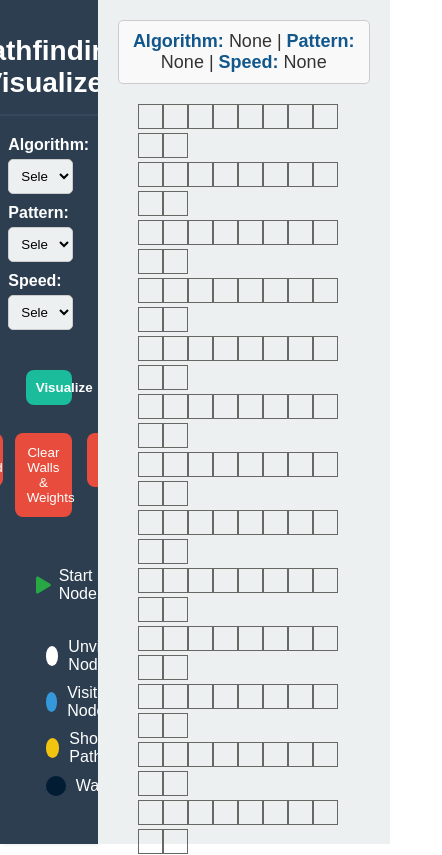
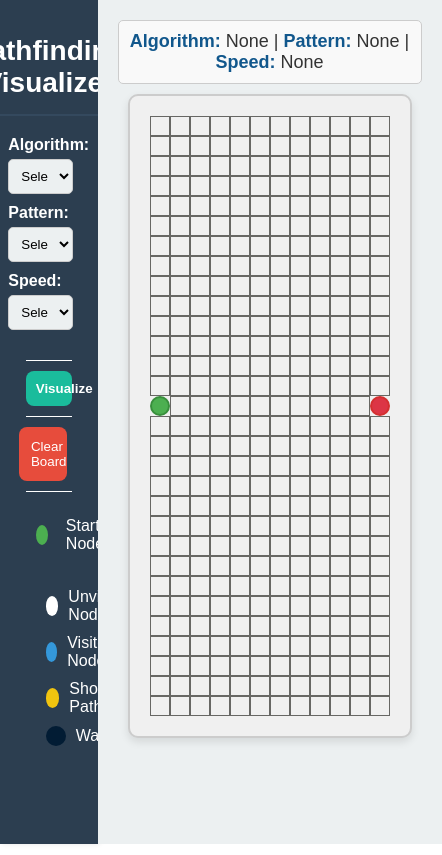
Before and after one commit to Naval1704/pathfinding_visualizer, a React (Create React App) app: page / in a window 390 px wide. Shown: the top 855 px of the page, 442 px wide, since content can reach past the window. Built offline with nearby package versions, Linux system fonts and the light colour scheme.

Commit message:
Ui upated, added animations, added walls bulding functions and other functionalities

```diff
--- a/src/App.js
+++ b/src/App.js
@@ -1,15 +1,22 @@
-import React, { useState } from "react";
-import { FaPlay, FaStop } from "react-icons/fa";
+import React, { useState, useRef } from "react";
+// import { FaPlay, FaStop } from "react-icons/fa";
 import Grid from "./pathfinding_visualizer/grid";
 
 function App() {
   const [algorithm, setAlgorithm] = useState("");
   const [pattern, setPattern] = useState("");
   const [speed, setSpeed] = useState("");
+  const gridRef = useRef(null);
+
+  const handleClearBoard = () => {
+    if (gridRef.current) {
+      gridRef.current.clearBoard();
+    }
+  };
 
   return (
     <div className="App">
-       <div className="left-column">
+      <div className="left-column">
         <h1 className="app-title">Pathfinding Visualizer</h1>
 
         {/* Dropdown for algorithms and pattern selections */}
@@ -83,15 +90,7 @@ function App() {
 
         <div className="remove-patterns">
           <div className="clear-board">
-            <button>Clear Board</button>
-          </div>
-
-          <div className="clear-walls-weights">
-            <button>Clear Walls & Weights</button>
-          </div>
-
-          <div className="clear-path">
-            <button>Clear Path</button>
+            <button onClick={handleClearBoard}>Clear Board</button>
           </div>
         </div>
 
@@ -99,12 +98,14 @@ function App() {
 
         <div className="node-icons">
           <div className="start-node">
-            <FaPlay />
+            {/* <FaPlay /> */}
+            <div className="color green"></div>
             <span>Start Node</span>
           </div>
 
           <div className="end-node">
-            <FaStop />
+            {/* <FaStop /> */}
+            <div className="color red"></div>
             <span>End Node</span>
           </div>
         </div>
@@ -135,7 +136,7 @@ function App() {
             <strong>Algorithm:</strong> {algorithm || "None"} | <strong>Pattern:</strong> {pattern || "None"} | <strong>Speed:</strong> {speed || "None"}
           </p>
         </div>
-        <Grid algorithm={algorithm} pattern={pattern} speed={speed} />
+        <Grid ref={gridRef} algorithm={algorithm} pattern={pattern} speed={speed} />
       </div>
     </div>
   );
--- a/src/algorithms/dijkstra.js
+++ b/src/algorithms/dijkstra.js
@@ -0,0 +1,66 @@
+// Performs Dijkstra's algorithm; returns *all* nodes in the order
+// in which they were visited. Also makes nodes point back to their
+// previous node, effectively allowing us to compute the shortest path
+// by backtracking from the finish node.
+export function dijkstra(grid, startNode, finishNode) {
+    const visitedNodesInOrder = [];
+    startNode.distance = 0;
+    const unvisitedNodes = getAllNodes(grid);
+    while (!!unvisitedNodes.length) {
+      sortNodesByDistance(unvisitedNodes);
+      const closestNode = unvisitedNodes.shift();
+      // If we encounter a wall, we skip it.
+      if (closestNode.isWall) continue;
+      // If the closest node is at a distance of infinity,
+      // we must be trapped and should therefore stop.
+      if (closestNode.distance === Infinity) return visitedNodesInOrder;
+      closestNode.isVisited = true;
+      visitedNodesInOrder.push(closestNode);
+      if (closestNode === finishNode) return visitedNodesInOrder;
+      updateUnvisitedNeighbors(closestNode, grid);
+    }
+  }
+
+  function sortNodesByDistance(unvisitedNodes) {
+    unvisitedNodes.sort((nodeA, nodeB) => nodeA.distance - nodeB.distance);
+  }
+
+  function updateUnvisitedNeighbors(node, grid) {
+    const unvisitedNeighbors = getUnvisitedNeighbors(node, grid);
+    for (const neighbor of unvisitedNeighbors) {
+      neighbor.distance = node.distance + 1;
+      neighbor.previousNode = node;
+    }
+  }
+
+  function getUnvisitedNeighbors(node, grid) {
+    const neighbors = [];
+    const {col, row} = node;
+    if (row > 0) neighbors.push(grid[row - 1][col]);
+    if (row < grid.length - 1) neighbors.push(grid[row + 1][col]);
+    if (col > 0) neighbors.push(grid[row][col - 1]);
+    if (col < grid[0].length - 1) neighbors.push(grid[row][col + 1]);
+    return neighbors.filter(neighbor => !neighbor.isVisited);
+  }
+
+  function getAllNodes(grid) {
+    const nodes = [];
+    for (const row of grid) {
+      for (const node of row) {
+        nodes.push(node);
+      }
+    }
+    return nodes;
+  }
+
+  // Backtracks from the finishNode to find the shortest path.
+  // Only works when called *after* the dijkstra method above.
+  export function getNodesInShortestPathOrder(finishNode) {
+    const nodesInShortestPathOrder = [];
+    let currentNode = finishNode;
+    while (currentNode !== null) {
+      nodesInShortestPathOrder.unshift(currentNode);
+      currentNode = currentNode.previousNode;
+    }
+    return nodesInShortestPathOrder;
+  }
--- a/src/index.css
+++ b/src/index.css
@@ -65,8 +65,6 @@ body {
   margin-bottom: 10px;
   display: flex;
   flex-direction: column;
-  /* align-items: center; */
-  /* text-align: center; */
   align-items: flex-start;
   width: 80%;
 }
@@ -100,7 +98,6 @@ body {
   border-radius: 8px;
   cursor: pointer;
   transition: background-color 0.3s ease, transform 0.3s ease;
-  margin-bottom: 8px;
 }
 
 .visualize-button:hover {
@@ -112,9 +109,7 @@ body {
   display: flex;
 }
 
-.clear-board button,
-.clear-walls-weights button,
-.clear-path button {
+.clear-board button {
   width: 80%;
   padding: 12px;
   background-color: #e74c3c;
@@ -123,12 +118,9 @@ body {
   border-radius: 8px;
   cursor: pointer;
   transition: background-color 0.3s ease, transform 0.3s ease;
-  margin-bottom: 15px;
 }
 
-.clear-board button:hover,
-.clear-walls-weights button:hover,
-.clear-path button:hover {
+.clear-board button:hover {
   background-color: #c0392b;
   transform: scale(1.05);
 }
@@ -185,6 +177,13 @@ body {
   font-size: 14px;
 }
 
+.color.green{
+  background-color: #4caf50;
+}
+
+.color.red{
+  background-color: #dc3545;
+}
 .color.white {
   background-color: #ffffff;
 }
--- a/src/pathfinding_visualizer/grid.js
+++ b/src/pathfinding_visualizer/grid.js
@@ -1,68 +1,169 @@
 import React, { Component } from "react";
 import "./styles/grid.css";
+import {dijkstra, getNodesInShortestPathOrder} from '../algorithms/dijkstra';
 import Node from "./node";
 
-export default class Grid extends Component {
+const STARTING_ROW = (Math.floor(window.innerHeight / 29) - 1)/2;
+const STARTING_COL = 0;
+
+const TARGET_ROW = (Math.floor(window.innerHeight / 29) - 1)/2;
+const TARGET_COL = Math.floor(window.innerWidth / 32) - 1;
+
+export default class grid extends Component {
   constructor(props) {
     super(props);
     this.state = {
-      nodes: [],
-      startNode: null,
-      targetNode: null,
+      grid: [],
+      mouseIsPressed: false,
+      startNode: { row: STARTING_ROW, col: STARTING_COL },
+      targetNode: { row: TARGET_ROW, col: TARGET_COL },
     };
   }
 
+  // for creating grid
   componentDidMount() {
-    let rows = Math.floor(window.innerHeight / 35);
-    let cols = Math.floor(window.innerWidth / 37);
-    const nodes = [];
+    const grid = this.getInitialGrid();
+    this.setState({ grid });
+  }
+
+  getInitialGrid = () => {
+    const { startNode, targetNode } = this.state;
+    const grid = [];
+    const rows = Math.floor(window.innerHeight / 28);
+    const cols = Math.floor(window.innerWidth / 32);
     for (let row = 0; row < rows; row++) {
       const currentRow = [];
       for (let col = 0; col < cols; col++) {
-        currentRow.push({
-          row,
-          col,
-          isStart: false,
-          isTarget: false,
-        });
+        currentRow.push(this.createNode(row, col, startNode, targetNode));
       }
-      nodes.push(currentRow);
+      grid.push(currentRow);
     }
-    this.setState({ nodes });
-  }
+    return grid;
+  };
 
-  handleNodeClick(row, col) {
-    const { nodes, startNode, targetNode } = this.state;
-    const newNodes = nodes.slice();
-    const node = newNodes[row][col];
+  createNode = (row, col, startNode, targetNode) => {
+    return {
+      row,
+      col,
+      isStart: row === startNode.row && col === startNode.col,
+      isTarget: row === targetNode.row && col === targetNode.col,
+      distance: Infinity,
+      isVisited: false,
+      isWall: false,
+      prevNode: null,
+    };
+  };
 
-    if (!startNode) {
-      node.isStart = true;
-      this.setState({ nodes: newNodes, startNode: node });
-    } else if (!targetNode) {
-      node.isTarget = true;
-      this.setState({ nodes: newNodes, targetNode: node });
+  wallToggle = (grid, row, col) => {
+    const newGrid = grid.slice();
+    const node = newGrid[row][col];
+
+    if (node.isWall) {
+      return newGrid;
+    }
+
+    const newNode = {
+      ...node,
+      isWall: !node.isWall,
+    };
+    newGrid[row][col] = newNode;
+    return newGrid;
+  };
+
+  /**
+   * Handles the mouse down event on the grid.
+   * Toggles the wall state of the cell at the specified row and column.
+   * Updates the grid state and sets the mouseIsPressed state to true.
+   */
+  handleMouseDown = (row, col) => {
+    const newGrid = this.wallToggle(this.state.grid, row, col);
+    this.setState({ grid: newGrid, mouseIsPressed: true });
+  };
+
+  // Handles the mouse up event on the grid.
+  // Sets the mouseIsPressed state to false.
+  handleMouseUp = () => {
+    this.setState({ mouseIsPressed: false });
+  };
+
+  // for toggling walls when mouse enters a node
+  handleMouseEnter = (row, col) => {
+    if (!this.state.mouseIsPressed) return;
+    const newGrid = this.wallToggle(this.state.grid, row, col);
+    this.setState({ grid: newGrid });
+  };
+
+  clearBoard = () => {
+    const grid = this.getInitialGrid();
+    this.setState({ grid });
+  };
+
+  animateAlgo(visitedNodesInOrder, nodesInShortestPathOrder) {
+    for (let i = 0; i <= visitedNodesInOrder.length; i++) {
+      if (i === visitedNodesInOrder.length) {
+        setTimeout(() => {
+          this.animateShortestPath(nodesInShortestPathOrder);
+        }, 10 * i);
+        return;
+      }
+      setTimeout(() => {
+        const node = visitedNodesInOrder[i];
+        document.getElementById(`node-${node.row}-${node.col}`).className =
+          "node node-visited";
+      }, 10 * i);
     }
   }
 
+  animateShortestPath(nodesInShortestPathOrder) {
+    for (let i = 0; i < nodesInShortestPathOrder.length; i++) {
+      setTimeout(() => {
+        const node = nodesInShortestPathOrder[i];
+        document.getElementById(`node-${node.row}-${node.col}`).className =
+          "node node-shortest-path";
+      }, 50 * i);
+    }
+  }
+
+  visualizeDijkstra() {
+    const {grid} = this.state;
+    const startNode = grid[STARTING_ROW][STARTING_COL];
+    const finishNode = grid[TARGET_ROW][TARGET_COL];
+    const visitedNodesInOrder = dijkstra(grid, startNode, finishNode);
+    const nodesInShortestPathOrder = getNodesInShortestPathOrder(finishNode);
+    this.animateDijkstra(visitedNodesInOrder, nodesInShortestPathOrder);
+  }
+
   render() {
-    const { nodes } = this.state;
-    const { algorithm, pattern, speed } = this.props;
-
+    const { grid } = this.state;
     return (
-      <div className="grid">
-        {nodes.map((row, rowIndx) => (
-          <div key={rowIndx} className="row">
-            {row.map((node, nodeIndx) => (
-              <Node
-                key={nodeIndx}
-                isStart={node.isStart}
-                isTarget={node.isTarget}
-                onClick={() => this.handleNodeClick(node.row, node.col)}
-              />
-            ))}
-          </div>
-        ))}
+      <div className="grid-container">
+        <div className="grid">
+          {/* <p>Let's visualize {algorithm} with {pattern} pattern and {speed} speed</p> */}
+          {grid.map((row, rowIndx) => {
+            return (
+              <div key={rowIndx} className="grid-row">
+                {row.map((node, nodeIndx) => {
+                  const { row, col, isStart, isTarget, isWall } = node;
+                  return (
+                    <Node
+                      key={rowIndx}
+                      row={row}
+                      col={col}
+                      isTarget={isTarget}
+                      isStart={isStart}
+                      isWall={isWall}
+                      onMouseDown={(row, col) => this.handleMouseDown(row, col)}
+                      onMouseUp={() => this.handleMouseUp()}
+                      onMouseEnter={(row, col) =>
+                        this.handleMouseEnter(row, col)
+                      }
+                    />
+                  );
+                })}
+              </div>
+            );
+          })}
+        </div>
       </div>
     );
   }
--- a/src/pathfinding_visualizer/node.js
+++ b/src/pathfinding_visualizer/node.js
@@ -1,14 +1,34 @@
-import React from 'react';
-import { Component } from 'react';
-import './styles/grid.css';
+import React, {Component} from 'react';
 
-export default class Node extends Component{
-    constructor(props){
-        super(props) ;
-        this.state = {} ;
-    }
+// import './Node.css';
 
-    render() {
-        return <div className='node'></div> ;
-    }
+export default class Node extends Component {
+  render() {
+    const {
+      col,
+      isTarget,
+      isStart,
+      isWall,
+      onMouseDown,
+      onMouseEnter,
+      onMouseUp,
+      row,
+    } = this.props;
+    const extraClassName = isTarget
+      ? 'node-target'
+      : isStart
+      ? 'node-start'
+      : isWall
+      ? 'node-wall'
+      : '';
+
+    return (
+      <div
+        id={`node-${row}-${col}`}
+        className={`node ${extraClassName}`}
+        onMouseDown={() => onMouseDown(row, col)}
+        onMouseEnter={() => onMouseEnter(row, col)}
+        onMouseUp={() => onMouseUp()}></div>
+    );
+  }
 }
--- a/src/pathfinding_visualizer/styles/grid.css
+++ b/src/pathfinding_visualizer/styles/grid.css
@@ -1,23 +1,104 @@
+/* Container for the grid */
+.grid-container {
+  position: relative;
+  width: 100%;
+  height: 100%;
+  box-sizing: border-box;
+}
+
+/* Grid styling */
 .grid {
   display: flex;
   flex-direction: column;
   align-items: center;
   gap: 0;
-  margin: 20px;
+  margin: 10px;
+  background-color: #f0f0f0;
+  border: 2px solid #ccc;
+  border-radius: 10px;
+  padding: 20px;
+  box-shadow: 0 4px 8px rgba(0, 0, 0, 0.1);
 }
 
+/* Grid row styling */
+.grid-row {
+  display: flex;
+  gap: 0;
+}
+
+/* Node styling */
 .node {
-  width: 25px;
-  height: 25px;
-  border: 0.1px solid #676764;
+  width: 20px;
+  height: 20px;
+  border: 1px solid #676764;
   box-sizing: border-box;
   display: inline-block;
+  transition: background-color 0.3s, transform 0.3s;
+  cursor: pointer;
+  margin: 0; /* Ensure no margin */
+  padding: 0; /* Ensure no padding */
 }
 
+/* Start node styling */
 .node-start {
-  background-color: green; /* Green color for start node */
+  background-color: #4caf50;
+  border: 2px solid #388e3c;
+  border-radius: 50%;
 }
 
+/* Target node styling */
 .node-target {
-  background-color: red; /* Red color for target node */
+  background-color: #dc3545;
+  border: 2px solid #d32f2f;
+  border-radius: 50%;
 }
+
+/* Wall node styling */
+.node-wall {
+  background-color: #0c3547;
+  border: 2px solid #08303a;
+}
+
+/* Visited node animation */
+.node-visited {
+  animation: visitedAnimation 1.5s ease-out forwards;
+}
+
+@keyframes visitedAnimation {
+  0% {
+    transform: scale(0.3);
+    background-color: rgba(0, 0, 66, 0.75);
+    border-radius: 100%;
+  }
+  50% {
+    background-color: rgba(17, 104, 217, 0.75);
+  }
+  75% {
+    transform: scale(1.2);
+    background-color: rgba(0, 217, 159, 0.75);
+  }
+  100% {
+    transform: scale(1);
+    background-color: rgba(0, 190, 218, 0.75);
+  }
+}
+
+/* Shortest path node animation */
+.node-shortest-path {
+  animation: shortestPath 1.5s ease-out forwards;
+}
+
+@keyframes shortestPath {
+  0% {
+    transform: scale(0.6);
+    background-color: rgb(255, 254, 106);
+  }
+  50% {
+    transform: scale(1.2);
+    background-color: rgb(255, 254, 106);
+  }
+  100% {
+    transform: scale(1);
+    background-color: rgb(255, 254, 106);
+  }
+}
```
